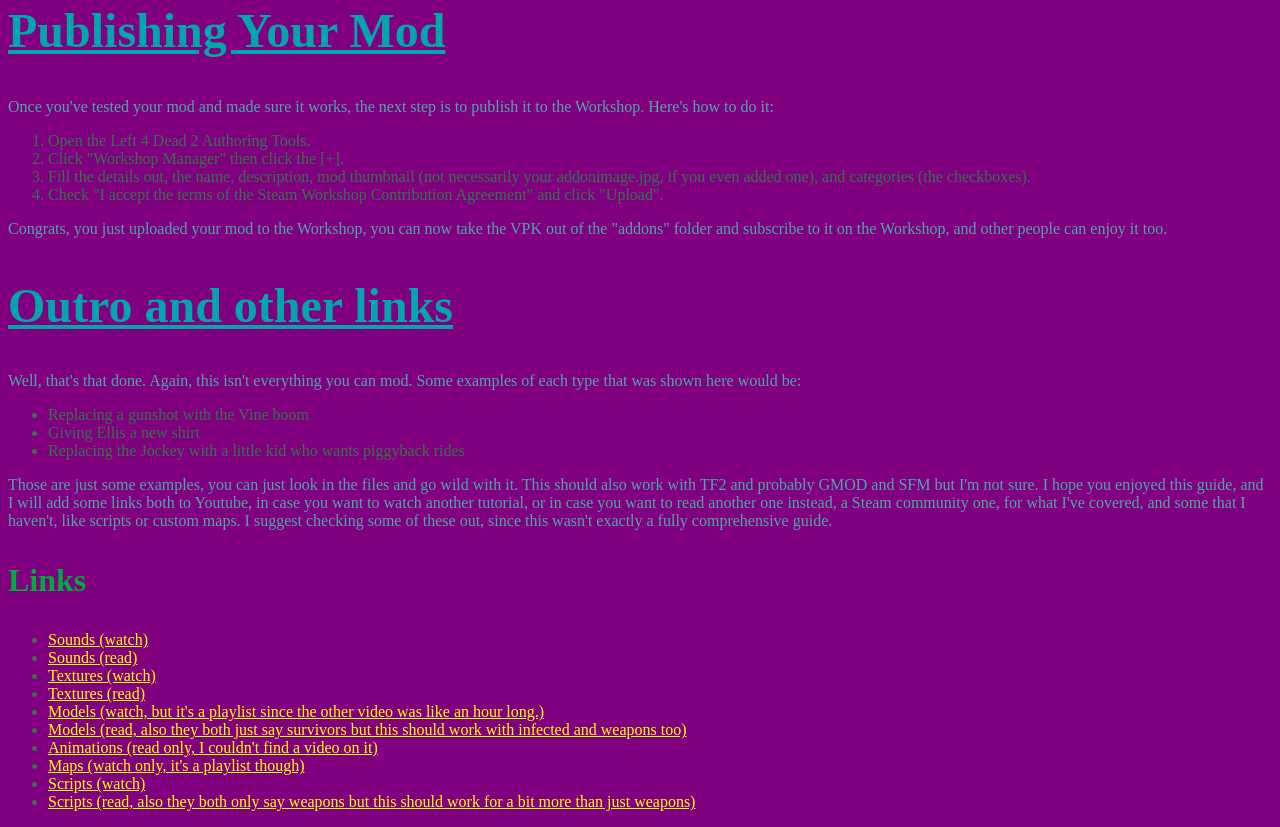
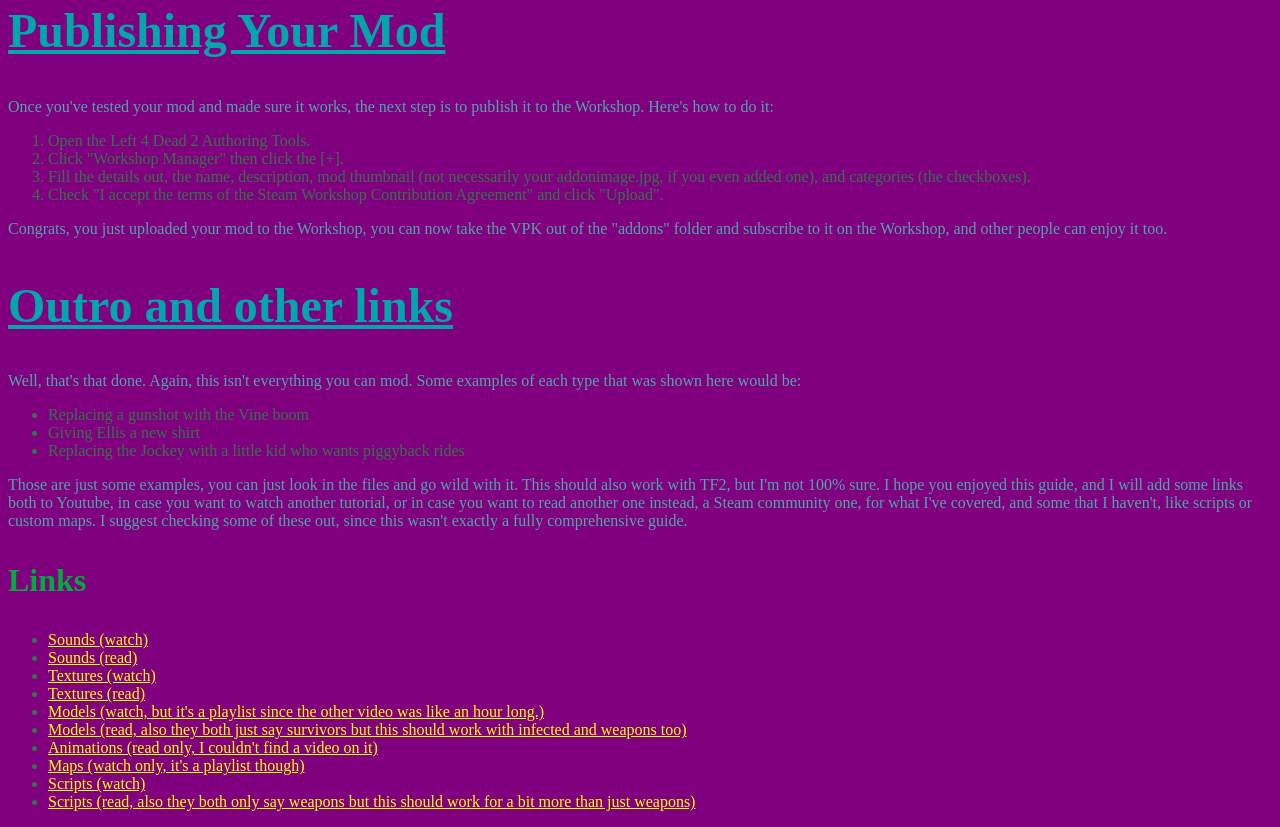
Before and after one commit to MoltenDishrag59/HowTo, a plain HTML site: page index.html in a window 1280 px wide. Shown: the part 3264-4091 px from the top of the page. Drawn offline with Linux system fonts and the light colour scheme.

Commit message:
Update index.html

```diff
--- a/index.html
+++ b/index.html
@@ -176,7 +176,7 @@ Table of contents:
 <li>Giving Ellis a new shirt</li>
 <li>Replacing the Jockey with a little kid who wants piggyback rides</li>
 </ul>
-<p>Those are just some examples, you can just look in the files and go wild with it. This should also work with TF2 and probably GMOD and SFM but I'm not sure. I hope you enjoyed this guide, and I will add some links both to Youtube, in case you want to watch another tutorial, or in case you want to read another one instead, a Steam community one, for what I've covered, and some that I haven't, like scripts or custom maps. I suggest checking some of these out, since this wasn't exactly a fully comprehensive guide.</p>
+<p>Those are just some examples, you can just look in the files and go wild with it. This should also work with TF2, but I'm not 100% sure. I hope you enjoyed this guide, and I will add some links both to Youtube, in case you want to watch another tutorial, or in case you want to read another one instead, a Steam community one, for what I've covered, and some that I haven't, like scripts or custom maps. I suggest checking some of these out, since this wasn't exactly a fully comprehensive guide.</p>
 
 <h3>Links</h3>
 
```
